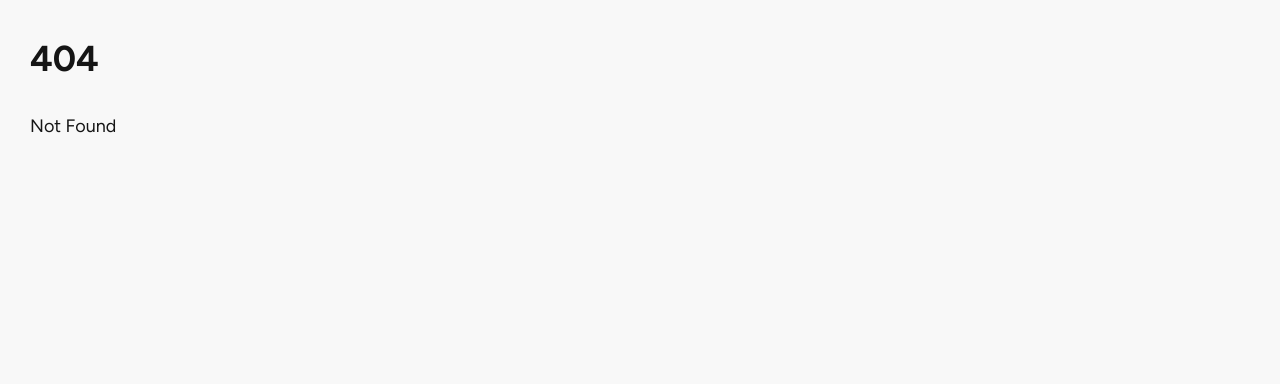
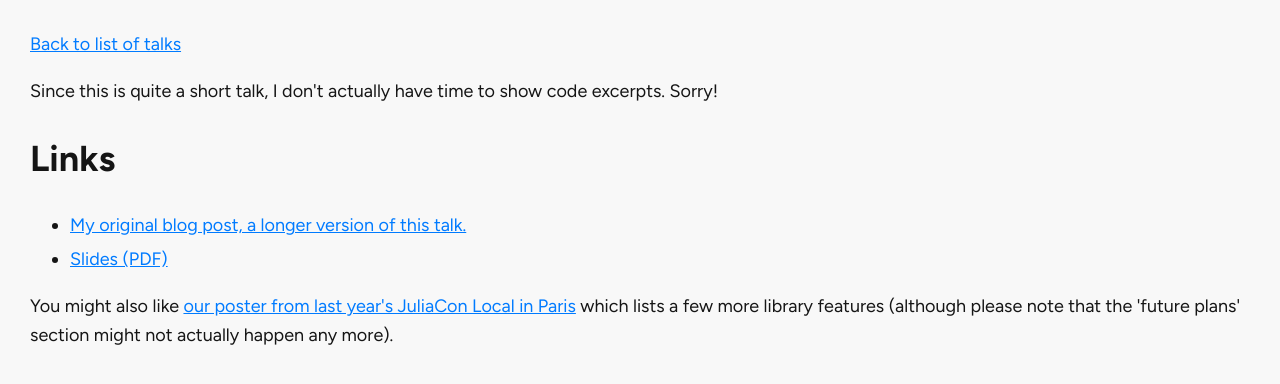
Before and after one commit to penelopeysm/talk, a SvelteKit app: page /260813-turing-juliacon in a window 1280 px wide. Before the commit this address had no page. Shown: the top 384 px of the page. Built offline with nearby package versions, Linux system fonts and the light colour scheme.

Commit message:
2026 talk

```diff
--- /dev/null
+++ b/src/routes/260813-turing-juliacon/+page.svelte
@@ -0,0 +1,33 @@
+<script lang="ts">
+	import { base } from '$app/paths';
+</script>
+
+<p id="top"><a href="{base}/">Back to list of talks</a></p>
+{#snippet backToTop()}
+	<a href="#top">Back to top</a>
+{/snippet}
+
+Since this is quite a short talk, I don't actually have time to show code excerpts.
+Sorry!
+
+<h1 id="links">Links</h1>
+<ul>
+	<li>
+		<a href="https://pysm.dev/posts/2026-04-30-turing/"
+			>My original blog post, a longer version of this talk.</a
+		>
+	</li>
+	<li>
+		<a href="JuliaCon2026_Turing.pdf">Slides (PDF)</a>
+	</li>
+</ul>
+
+You might also like <a href="JuliaCon2025_Turing_Poster.pdf">our poster from last year's JuliaCon Local in Paris</a> which lists a few more library features (although please note that the 'future plans' section might not actually happen any more).
+
+<style>
+	ul {
+		display: flex;
+		flex-direction: column;
+		gap: 5px;
+	}
+</style>
```
Also changed, not shown: src/routes/+page.svelte (+8 -0 lines), 1 other file (tests, documents, lock files or other folders).
